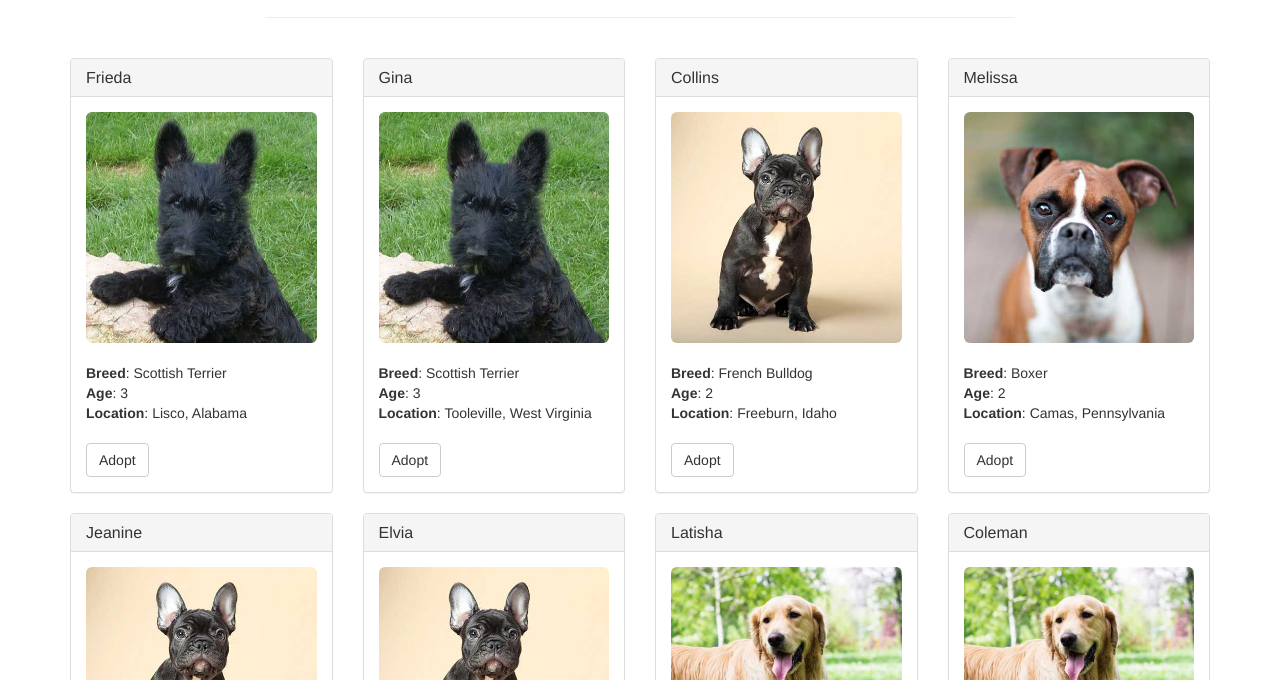
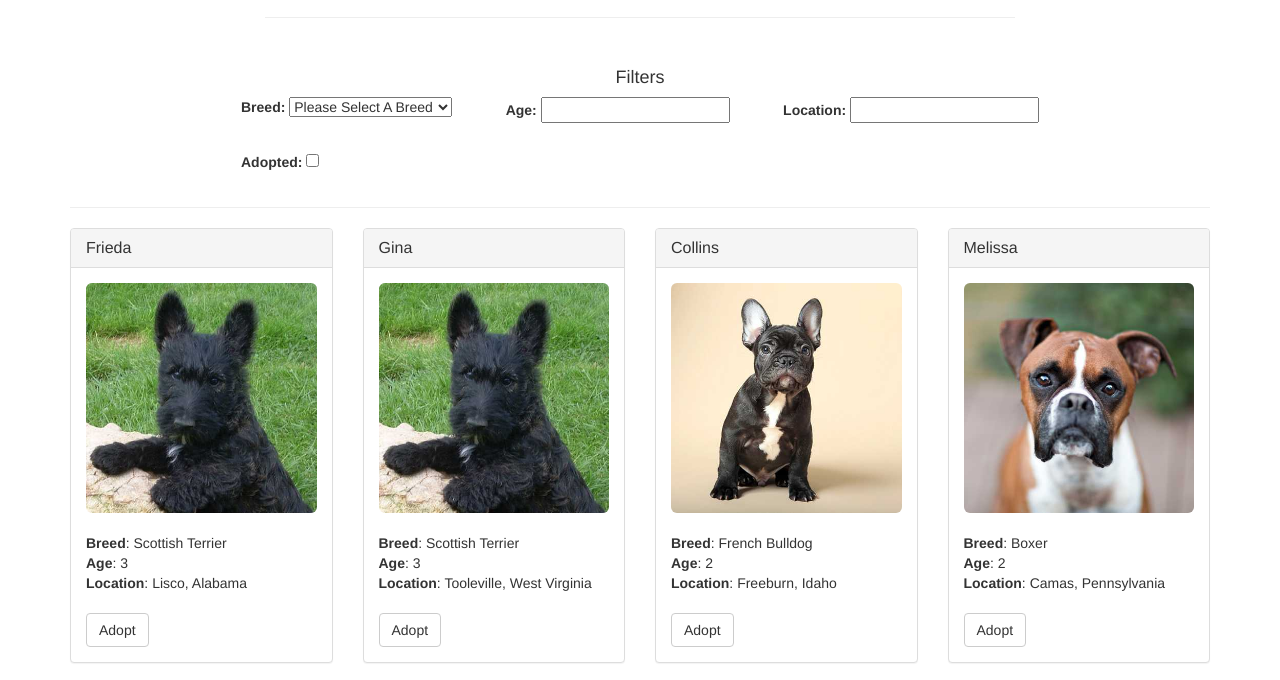
Before and after one commit to JhongLuo/pet-shop, a website: page src/index.html in a window 1280 px wide. Shown: the part 63-743 px from the top of the page. Drawn offline with nearby package versions, Linux system fonts and the light colour scheme; no server answers.

Commit message:
add filters in html

```diff
--- a/src/index.html
+++ b/src/index.html
@@ -26,6 +26,34 @@
           <br/>
         </div>
       </div>
+
+      <div class="row">
+        <div class="col-md-12 text-center">
+          <h4>Filters</h4>
+          <div class="filter-container">
+            <div class="filter-item">
+              <label for="breed">Breed:</label>
+              <select id="breed">
+                <option value="" selected>Please Select A Breed</option>
+              </select>
+            </div>
+            <div class="filter-item">
+              <label for="age">Age:</label>
+              <input type="number" id="age" min="0">
+            </div>
+            <div class="filter-item">
+              <label for="location">Location:</label>
+              <input type="text" id="location">
+            </div>
+            <div class="filter-item">
+              <label for="adopted">Adopted:</label>
+              <input type="checkbox" id="adopted">
+            </div>
+          </div>
+        </div>
+      </div>
+      <hr/>
+
 
       <div id="petsRow" class="row">
         <!-- PETS LOAD HERE -->
@@ -59,3 +87,18 @@
     <script src="js/app.js"></script>
   </body>
 </html>
+
+<style>
+  .filter-container {
+    display: flex;
+    justify-content: space-between;
+    flex-wrap: wrap;
+    gap: 15px; /* This sets a consistent space between the elements */
+    width: 70%; /* Sets the width to 70% of the container */
+    margin: 0 auto; /* Centers the filter container */
+  }
+
+  .filter-item {
+    margin-bottom: 10px; /* Additional space between rows if they wrap */
+  }
+</style>
```
